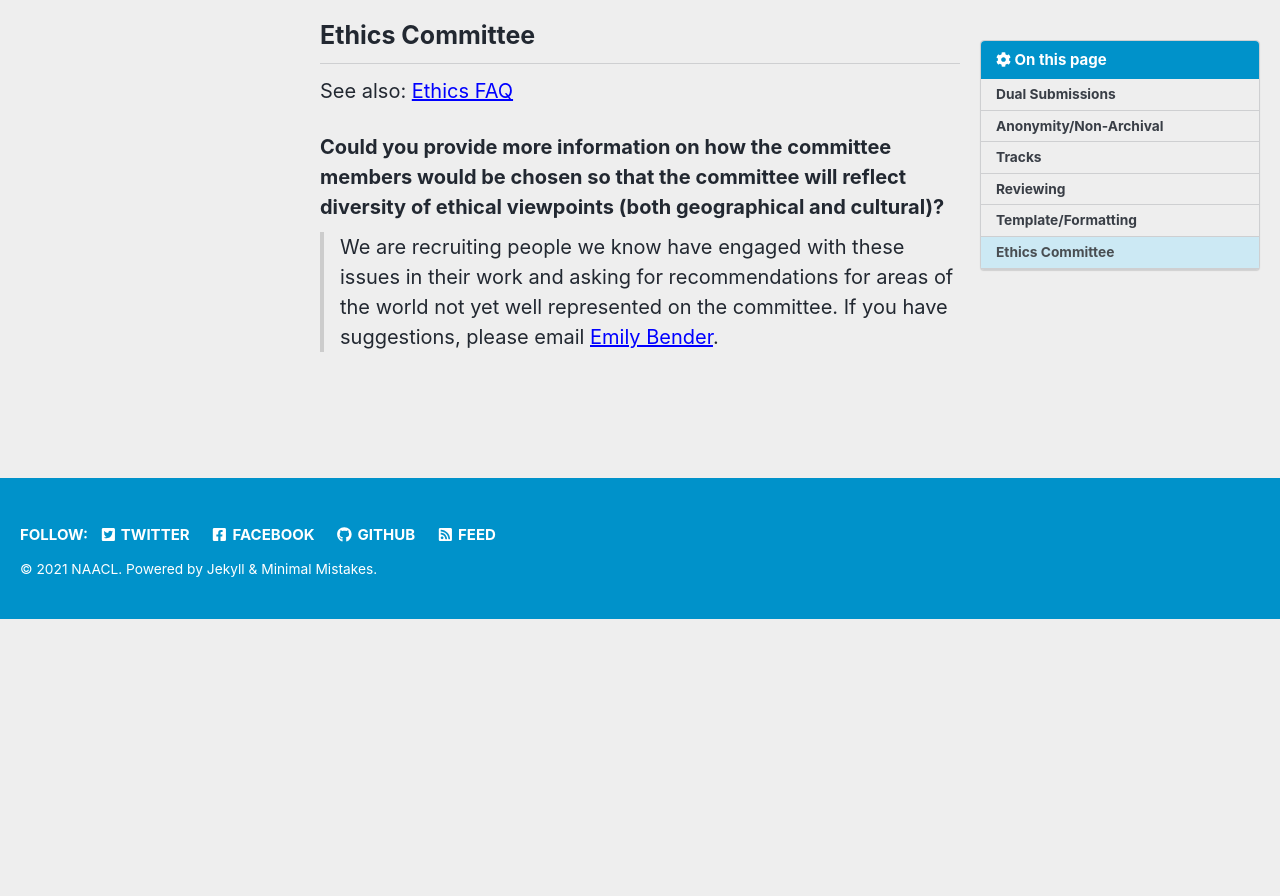
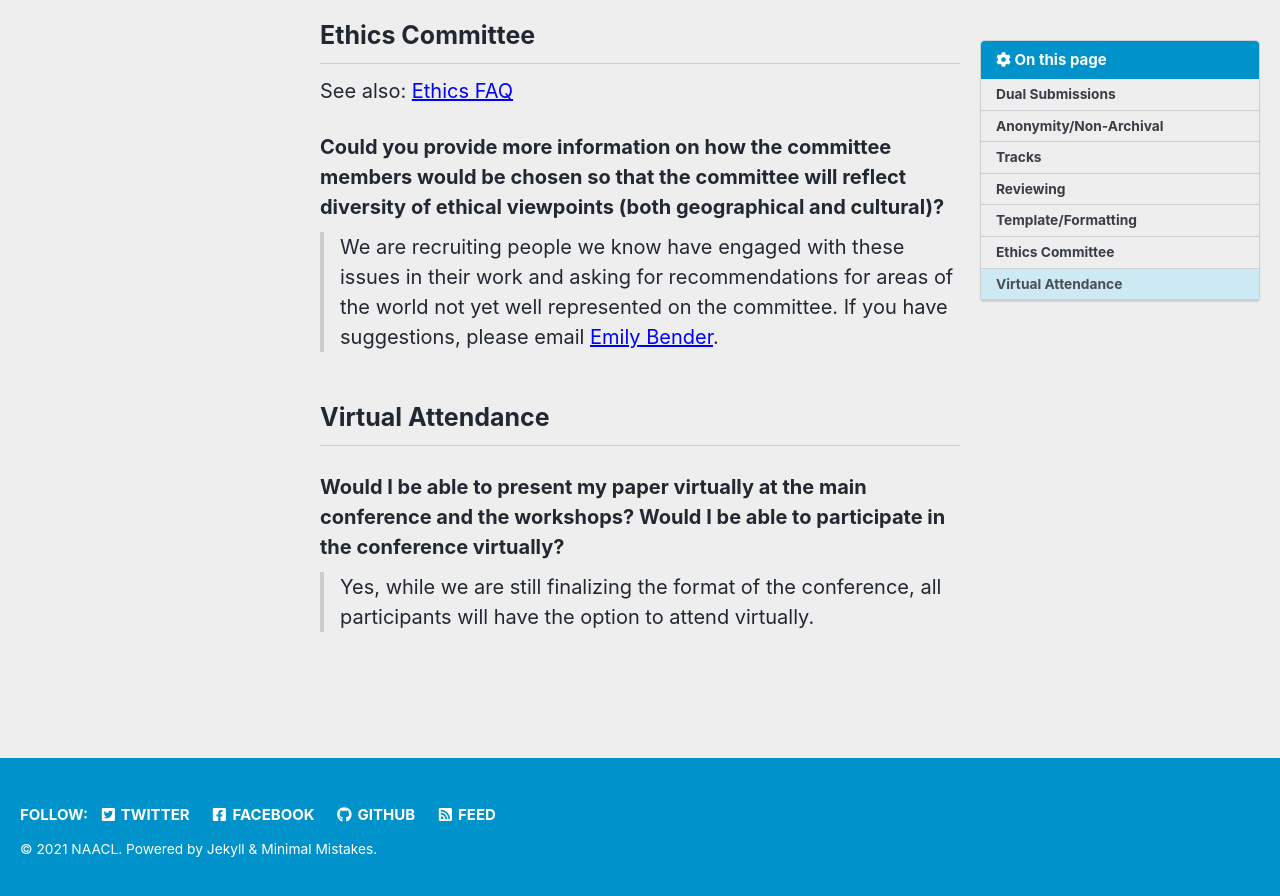
Before and after one commit to naacl-org/naacl-2021-website, a Jekyll site: the page built from _pages/faq.md, in a window 1280 px wide and 900 px high, scrolled down 2869 px. Shown: the top 896 px of the window. Built offline with Jekyll 4.4.1, drawn with Linux system fonts in a browser that asks for light colours; cached includes are drawn as plain includes; nearby versions of some CDN libraries; comment, search, counter and statistics services are not loaded; before the commit the page ends 3489 px from its top, so only the background shows below that.

Commit message:
Added FAQ regarding virtual conference

```diff
--- a/_pages/faq.md
+++ b/_pages/faq.md
@@ -78,3 +78,10 @@ Could you provide more information on how the committee members would be chosen
 {: .question}
 We are recruiting people we know have engaged with these issues in their work and asking for recommendations for areas of the world not yet well represented on the committee. If you have suggestions, please email [Emily Bender](http://faculty.washington.edu/ebender/contacting-me.html).
 {: .answer}
+
+## Virtual Attendance
+
+Would I be able to present my paper virtually at the main conference and the workshops? Would I be able to participate in the conference virtually?
+{: .question}
+Yes, while we are still finalizing the format of the conference, all participants will have the option to attend virtually.
+{: .answer}
```
Also changed, not shown: _pages/home.md (+2 -1 lines).
